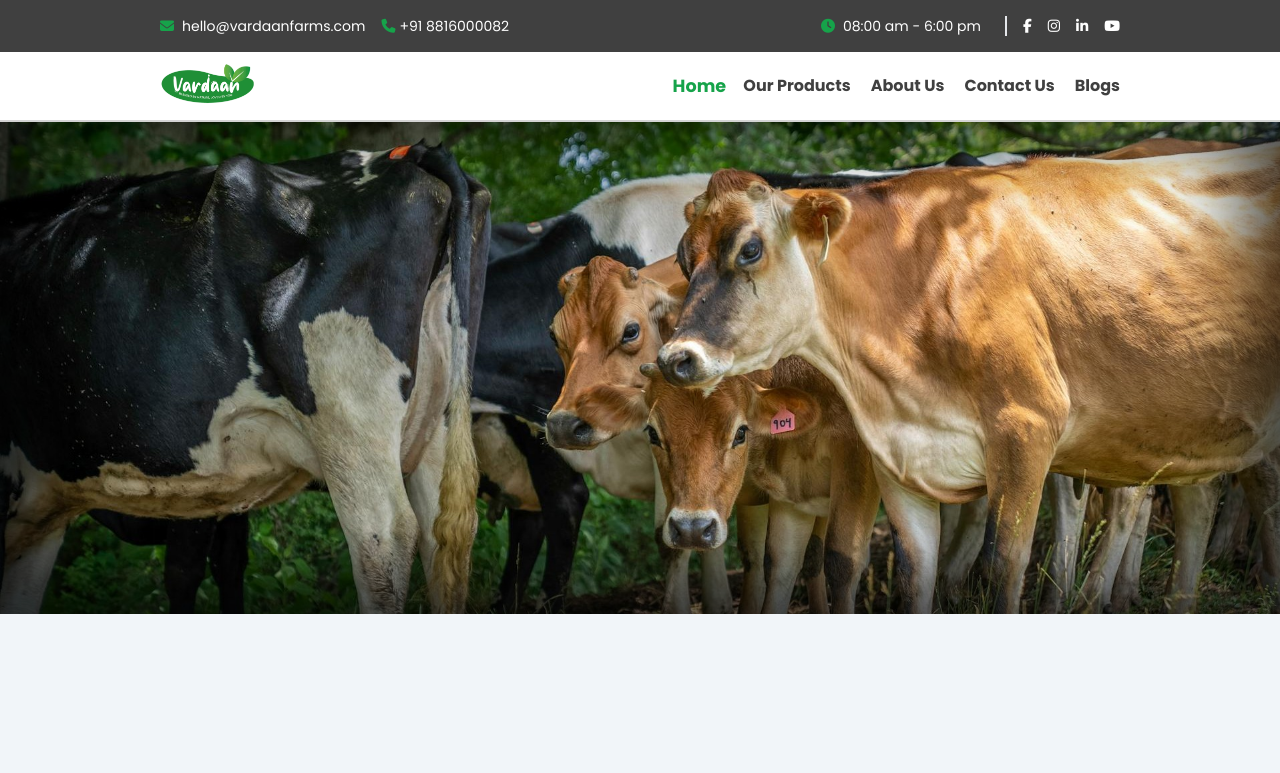
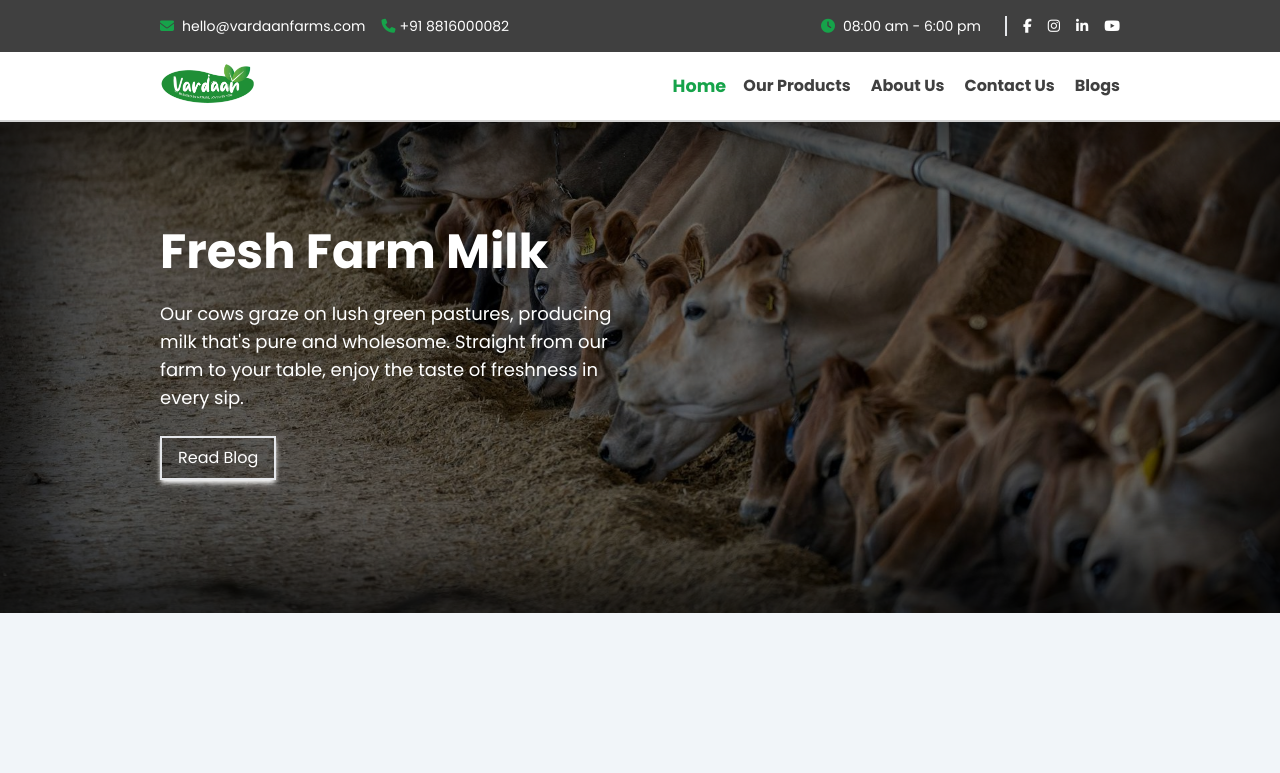
Before and after one commit to mayank20011/VardaanFarms-Website, a React (Vite) app: page / in a window 1280 px wide. Shown: the top 773 px of the page. Built offline with nearby package versions, Linux system fonts and the light colour scheme; no server answers.

Commit message:
made changes on slider

```diff
--- a/package.json
+++ b/package.json
@@ -12,6 +12,7 @@
   "dependencies": {
     "dotenv": "^16.4.7",
     "firebase": "^11.2.0",
+    "gsap": "^3.12.7",
     "react": "^18.3.1",
     "react-dom": "^18.3.1",
     "react-helmet-async": "^2.0.5",
--- a/src/Components/showcaseSwiper/ShowcaseSwiper.jsx
+++ b/src/Components/showcaseSwiper/ShowcaseSwiper.jsx
@@ -8,6 +8,7 @@ import mobileSlide3 from "../../img/mobileSlider3.jpg";
 import pcSlider1 from "../../img/pcSlider1.jpg";
 import pcSlider2 from "../../img/pcSlider2.jpg";
 import pcSlider3 from "../../img/pcSlider3.jpg";
+import { Link } from "react-router-dom";
 
 function ShowcaseSwiper() {
   return (
@@ -16,62 +17,127 @@ function ShowcaseSwiper() {
         scrollbar={{
           hide: true,
         }}
-        autoplay={{ delay: "3000" }}
+        // autoplay={{ delay: "5000" }}
         modules={[Scrollbar, Autoplay]}
         className="w-full bg-slate-100"
       >
-        <SwiperSlide>
+        <SwiperSlide className="relative">
           <div className="relative w-full h-full">
             <img
               src={pcSlider1}
               alt=""
-              className="w-full h-full cursor-grab hidden md:block"
+              className="w-full h-full cursor-grab hidden md:block brightness-50"
               loading="lazy"
             />
             <img
               src={mobileSlide1}
               alt=""
-              className="w-full h-full cursor-grab md:hidden"
+              className="w-full h-full cursor-grab md:hidden brightness-50"
               loading="lazy"
             />
             {/* Shadow overlay */}
             <div className="absolute inset-0 shadow-[inset_0_0_80px_40px_rgba(0,0,0,0.7)] pointer-events-none"></div>
           </div>
+          <div className="absolute z-50 top-0 flex flex-col gap-6 h-full w-full justify-end md:justify-center pb-12 md:pb-0">
+            <div className="mx-auto max-w-[1400px] lg:w-3/4 md:w-11/12 px-4 md:px-0">
+              <div className="md:w-1/2 flex flex-col gap-6">
+                <h1
+                  className="text-white text-xl md:text-5xl font-bold"
+                  id="slide1h1"
+                >
+                  Fresh Farm Milk
+                </h1>
+                <p className="text-sm md:text-lg" id="slide1p">
+                  Our cows graze on lush green pastures, producing milk that's
+                  pure and wholesome. Straight from our farm to your table,
+                  enjoy the taste of freshness in every sip.
+                </p>
+                <Link to={"/blogs"}>
+                  <button
+                    id="slide1btn"
+                    className="w-fit border-2 px-4 py-2 shadow-md shadow-white hover:scale-95 transition cursor-pointer"
+                  >
+                    Read Blog
+                  </button>
+                </Link>
+              </div>
+            </div>
+          </div>
         </SwiperSlide>
 
-        <SwiperSlide>
+        <SwiperSlide className="relative">
           <div className="relative w-full h-full">
             <img
               src={pcSlider2}
               alt=""
-              className="w-full h-full cursor-grab hidden md:block"
+              className="w-full h-full cursor-grab hidden md:block brightness-50"
               loading="lazy"
             />
             <img
               src={mobileSlide2}
               alt=""
-              className="w-full h-full cursor-grab md:hidden"
+              className="w-full h-full cursor-grab md:hidden brightness-50"
               loading="lazy"
             />
             <div className="absolute inset-0 shadow-[inset_0_0_80px_40px_rgba(0,0,0,0.7)] pointer-events-none"></div>
           </div>
+          <div className="absolute z-50 top-0 flex flex-col gap-6 h-full w-full justify-end md:justify-center pb-12 md:pb-0">
+            <div className="mx-auto max-w-[1400px] lg:w-3/4 md:w-11/12 px-4 md:px-0">
+              <div className="md:w-1/2 flex flex-col gap-6">
+                <h1 className="text-white text-xl md:text-5xl font-bold">
+                  Nutritious Dairy Products
+                </h1>
+                <p className="text-sm md:text-lg">
+                  From creamy yogurt to rich butter, our dairy products are
+                  crafted with care. We ensure quality and nutrition in every
+                  bite, making your meals healthier and tastier.
+                </p>
+                <Link
+                  to={"/blogs"}
+                  className="w-fit border-2 px-4 py-2 shadow-md shadow-white hover:scale-95 transition cursor-pointer"
+                >
+                  Read Blogs
+                </Link>
+              </div>
+            </div>
+          </div>
         </SwiperSlide>
 
-        <SwiperSlide>
+        <SwiperSlide className="relative">
           <div className="relative w-full h-full">
             <img
               src={pcSlider3}
               alt=""
-              className="w-full h-full cursor-grab hidden md:block"
+              className="w-full h-full cursor-grab hidden md:block brightness-50"
               loading="lazy"
             />
             <img
               src={mobileSlide3}
               alt=""
-              className="w-full h-full cursor-grab md:hidden"
+              className="w-full h-full cursor-grab md:hidden brightness-50"
               loading="lazy"
             />
             <div className="absolute inset-0 shadow-[inset_0_0_80px_40px_rgba(0,0,0,0.7)] pointer-events-none"></div>
+          </div>
+          <div className="absolute z-50 top-0 flex flex-col gap-6 h-full w-full justify-end md:justify-center pb-12 md:pb-0">
+            <div className="mx-auto max-w-[1400px] lg:w-3/4 md:w-11/12 px-4 md:px-0">
+              <div className="md:w-1/2 flex flex-col gap-6">
+                <h1 className="text-white text-xl md:text-5xl font-bold">
+                  Sustainable Farming
+                </h1>
+                <p className="text-sm md:text-lg">
+                  At our dairy farm, we prioritize sustainability. Our
+                  eco-friendly practices help protect the environment while
+                  providing you with the best dairy products.
+                </p>
+                <Link
+                  to={"/blogs"}
+                  className="w-fit border-2 px-4 py-2 shadow-md shadow-white hover:scale-95 transition cursor-pointer"
+                >
+                  Read Blogs
+                </Link>
+              </div>
+            </div>
           </div>
         </SwiperSlide>
       </Swiper>
@@ -80,3 +146,9 @@ function ShowcaseSwiper() {
 }
 
 export default ShowcaseSwiper;
+
+// Slide 1: Fresh Farm Milk Our cows graze on lush green pastures, producing milk that's pure and wholesome. Straight from our farm to your table, enjoy the taste of freshness in every sip.
+
+// Slide 2: Nutritious Dairy Products From creamy yogurt to rich butter, our dairy products are crafted with care. We ensure quality and nutrition in every bite, making your meals healthier and tastier.
+
+// Slide 3: Sustainable Farming At our dairy farm, we prioritize sustainability. Our eco-friendly practices help protect the environment while providing you with the best dairy products.
```
Also changed, not shown: src/animations/animation.js (+16 -0 lines), 1 other file (tests, documents, lock files or other folders).
